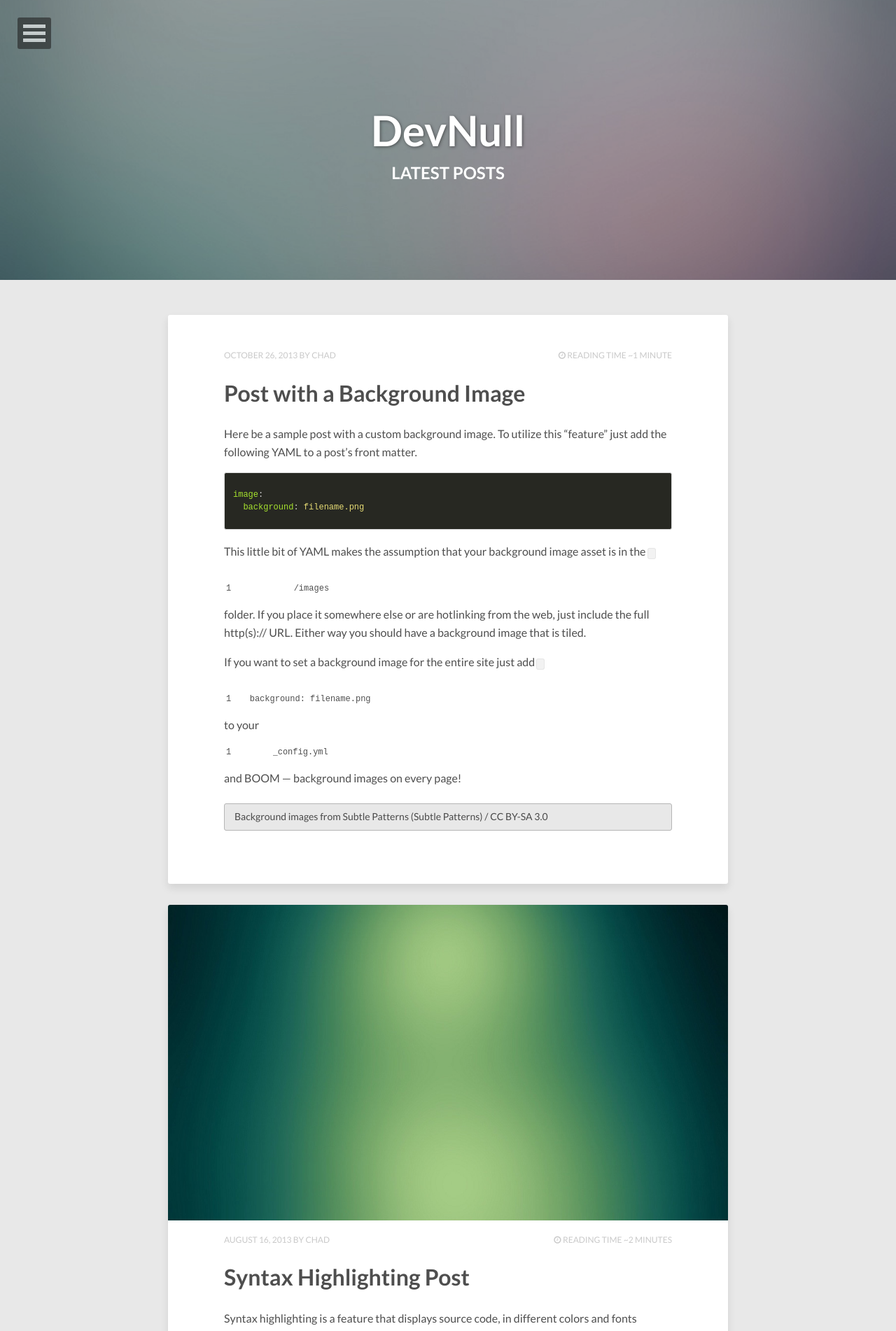
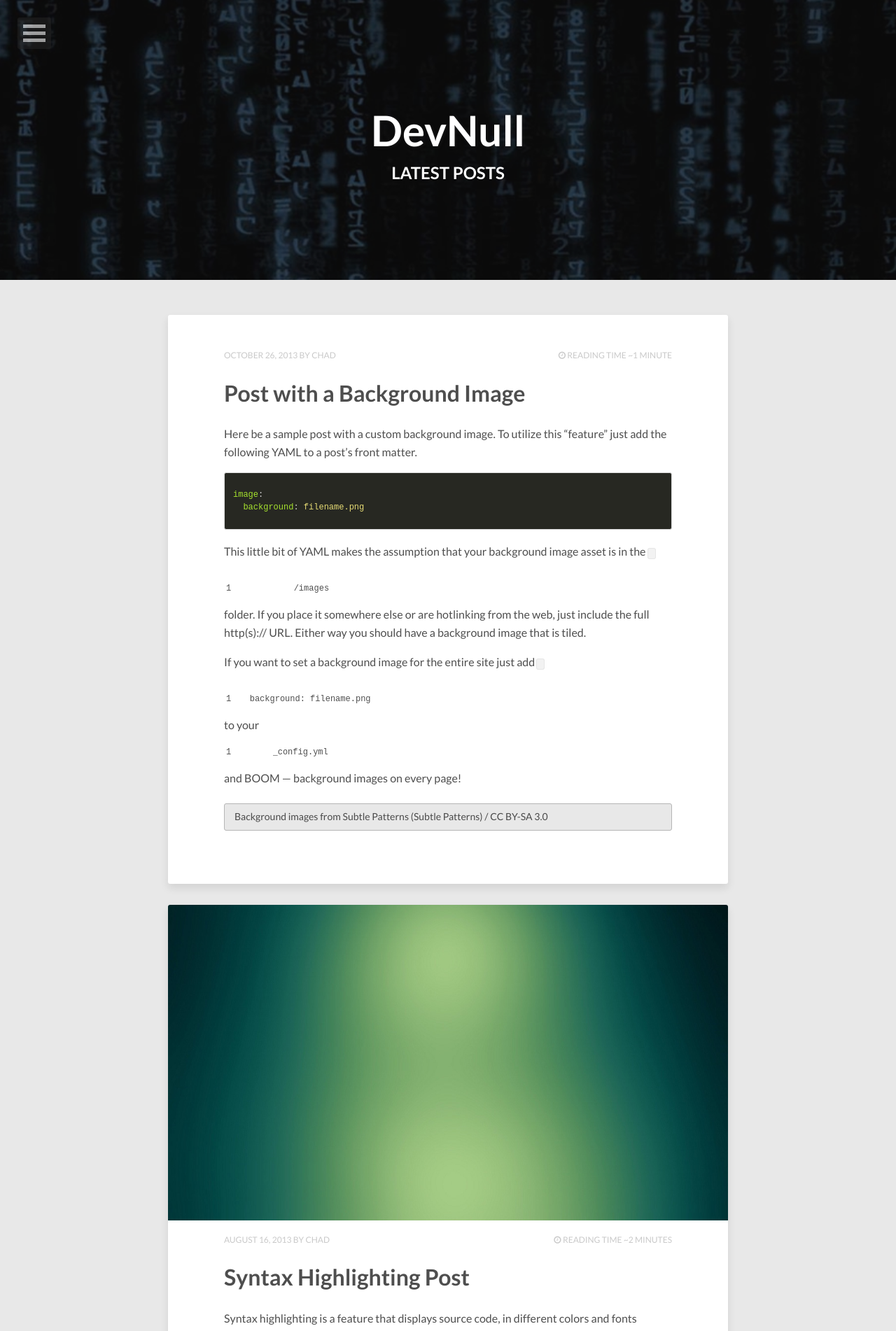
Before and after one commit to cpcc-mcc/cpcc-mcc.github.io, a Jekyll site: the page built from index.html, in a window 1280 px wide. Shown: the top 1902 px of the page at 70% size. Built offline with Jekyll 4.4.1, drawn with Linux system fonts in a browser that asks for light colours; nearby versions of some CDN libraries; the list of posts is cut into pages by our own code.

Commit message:
Added banner

```diff
--- a/index.html
+++ b/index.html
@@ -5,7 +5,7 @@ description: "Describe this nonsense."
 tags: [Jekyll, theme, themes, responsive, blog, modern]
 comments: false
 image:
-  feature: abstract-1.jpg
+  feature: icons.jpg
   credit:
   creditlink:
 ---
```
